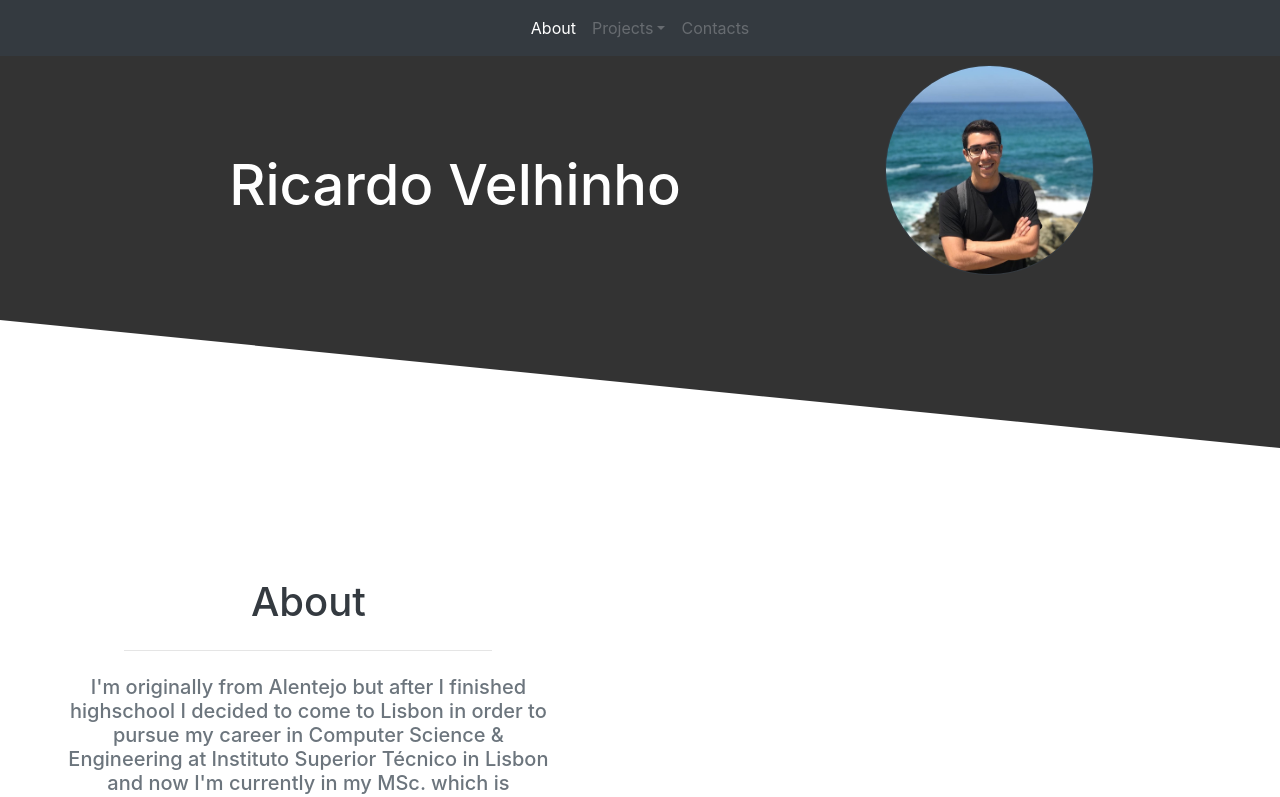
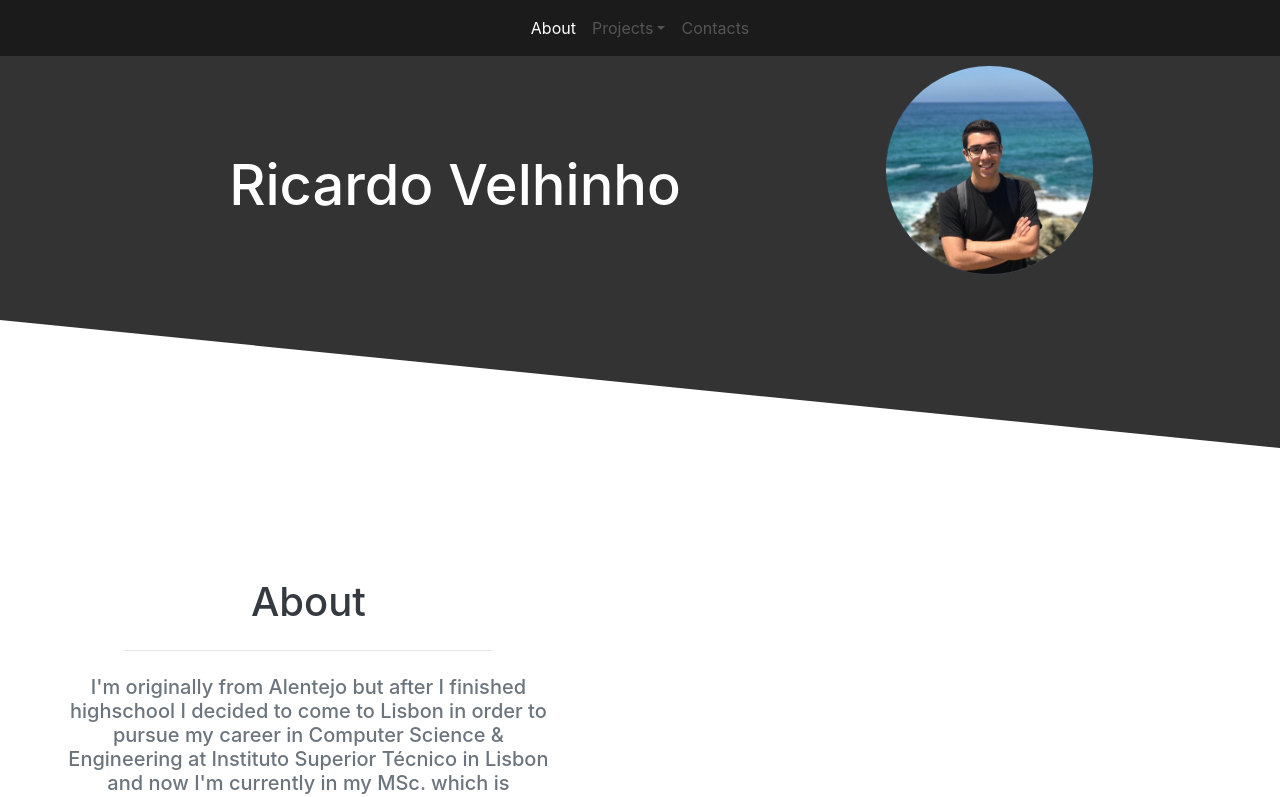
Before and after one commit to RVelhinho/RVelhinho.github.io, a React (Create React App) app: page / in a window 1280 px wide. Shown: the top 797 px of the page. Built offline with nearby package versions, Linux system fonts and the light colour scheme.

Commit message:
quick fix!

```diff
--- /dev/null
+++ b/src/components/navbar.css
@@ -0,0 +1,3 @@
+.navbar{
+    background-color: #1b1b1b;
+}
--- a/src/components/navbar.jsx
+++ b/src/components/navbar.jsx
@@ -1,11 +1,12 @@
 import React, { Component } from 'react';
+import './navbar.css';
 
 class NavBar extends Component {
     render() {
         return (
             <React.Fragment>
-                <div className='container-fluid'>
-                    <nav id="mynav" className="navbar fixed-top navbar-expand-lg navbar-dark bg-dark">
+                <div className='container-fluid container-nav'>
+                    <nav id="mynav" className="navbar fixed-top navbar-expand-lg navbar-dark ">
                         <button className="navbar-toggler" type="button" data-toggle="collapse" data-target="#navbarNavDropdown" aria-controls="navbarNavDropdown" aria-expanded="false" aria-label="Toggle navigation">
                             <span className="navbar-toggler-icon"></span>
                         </button>
--- a/src/components/social.css
+++ b/src/components/social.css
@@ -1,3 +1,9 @@
+.container-social{
+    background-color: #333333;
+}
+
+
+
 
 @media (min-width: 400px) {
     .facebook, .linkedin, .github{
--- a/src/components/social.jsx
+++ b/src/components/social.jsx
@@ -7,7 +7,7 @@ import './social.css';
 class Social extends Component {
     render() {
         return (
-            <div className='container-fluid bg-dark'>
+            <div className='container-fluid container-social'>
                 <div className='row text-center mx-auto w-50'>
                     <div className='col-4 col-sm-4 col-md-4 my-3'>
                         <a href="https://www.facebook.com/ricardo.velhinho"><img src={Facebook} className='facebook'></img></a>
```
